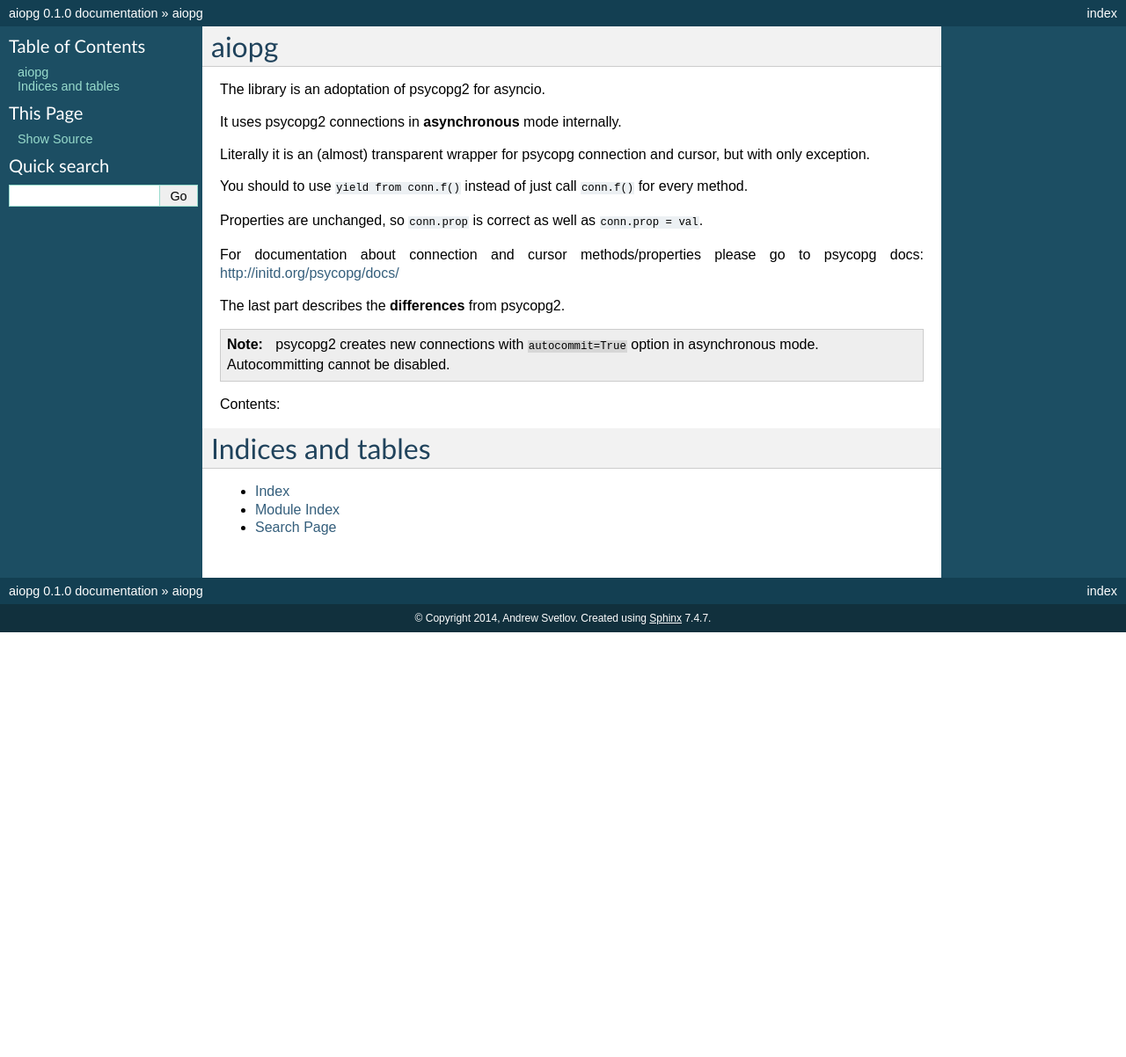
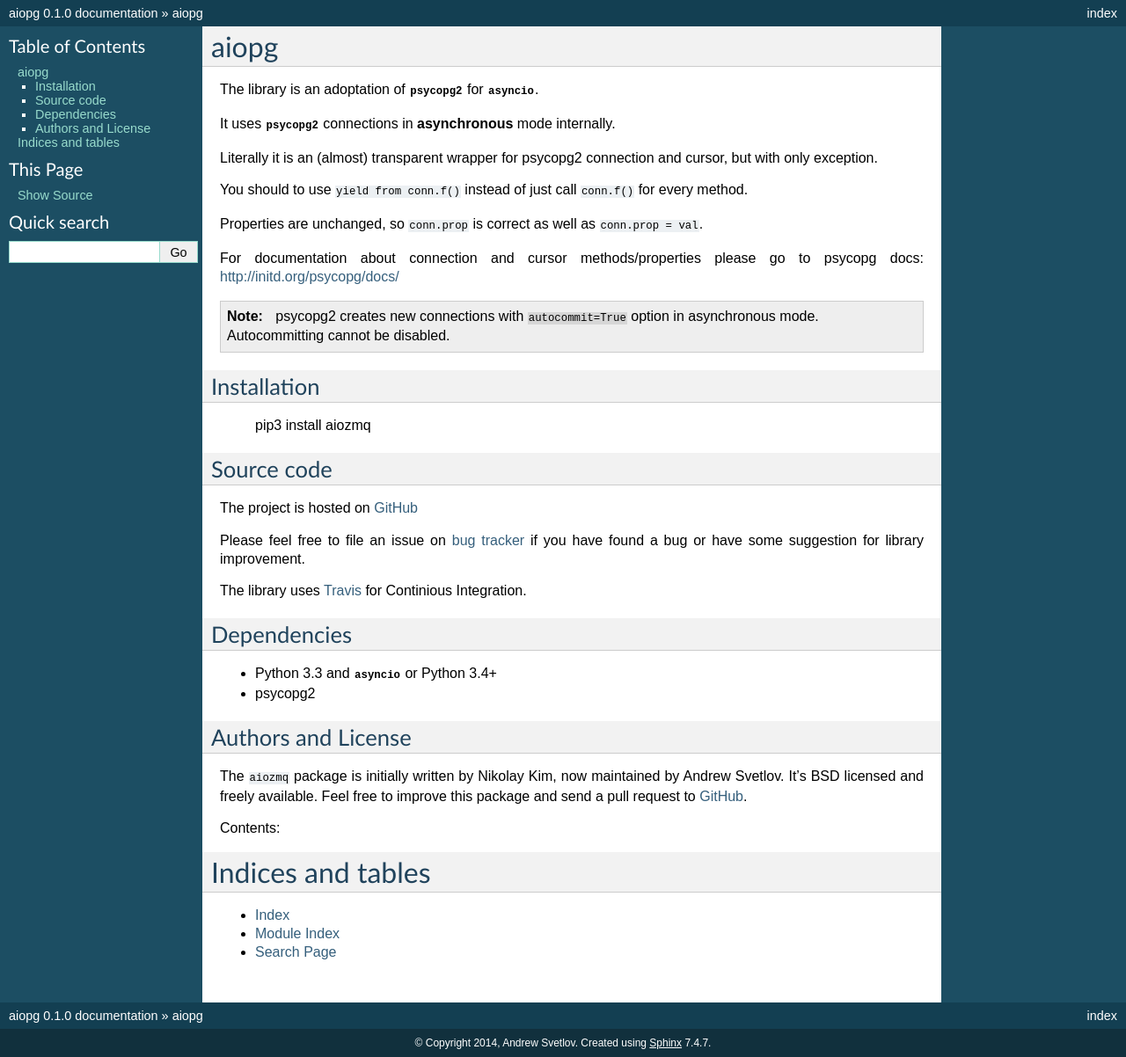
Before and after one commit to aio-libs/aiopg, a Sphinx documentation site: the page built from docs/index.rst, in a window 1280 px wide. Shown: the whole page at 88% size. Built offline with Sphinx 7.4.7, drawn with Linux system fonts in a browser that asks for light colours; before the commit the page ends 900 px from its top, so only the background shows below that.

Commit message:
Update the doc, add travis config file

```diff
--- a/docs/index.rst
+++ b/docs/index.rst
@@ -6,11 +6,14 @@
 aiopg
 =================================
 
-The library is an adoptation of psycopg2 for asyncio.
+.. _GitHub: https://github.com/aio-libs/aiopg
 
-It uses psycopg2 connections in **asynchronous** mode internally.
 
-Literally it is an (almost) transparent wrapper for psycopg
+The library is an adoptation of :mod:`psycopg2` for :mod:`asyncio`.
+
+It uses :mod:`psycopg2` connections in **asynchronous** mode internally.
+
+Literally it is an (almost) transparent wrapper for psycopg2
 connection and cursor, but with only exception.
 
 You should to use ``yield from conn.f()`` instead of just call ``conn.f()`` for
@@ -22,11 +25,40 @@ Properties are unchanged, so ``conn.prop`` is correct as well as
 For documentation about connection and cursor methods/properties
 please go to psycopg docs: http://initd.org/psycopg/docs/
 
-The last part describes the **differences** from psycopg2.
+.. note:: psycopg2 creates new connections with ``autocommit=True``
+          option in asynchronous mode. Autocommitting cannot be disabled.
 
 
-.. note:: psycopg2 creates new connections with ``autocommit=True``
-          option in asynchronous mode. Autocommitting cannot be disabled.
+Installation
+--------------------
+
+   pip3 install aiozmq
+
+Source code
+-----------
+
+The project is hosted on GitHub_
+
+Please feel free to file an issue on `bug tracker
+<https://github.com/aio-libs/aiopg/issues>`_ if you have found a bug
+or have some suggestion for library improvement.
+
+The library uses `Travis <https://travis-ci.org/aio-libs/aiopg>`_ for
+Continious Integration.
+
+Dependencies
+------------
+
+- Python 3.3 and :mod:`asyncio` or Python 3.4+
+- psycopg2
+
+Authors and License
+-------------------
+
+The ``aiozmq`` package is initially written by Nikolay Kim, now
+maintained by Andrew Svetlov.  It's BSD licensed and freely available.
+Feel free to improve this package and send a pull request to GitHub_.
+
 
 Contents:
 
```
Also changed, not shown: 1 other file.
